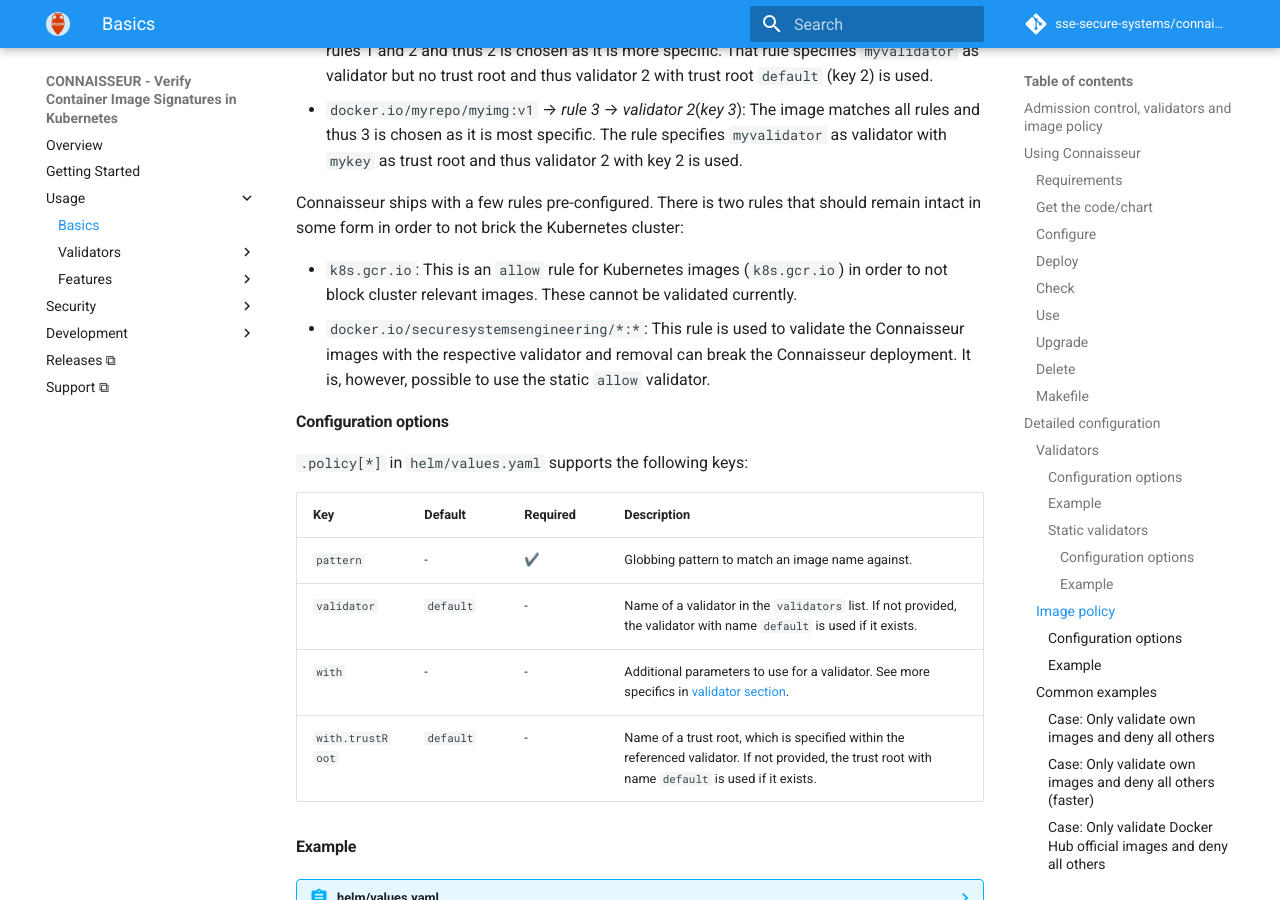
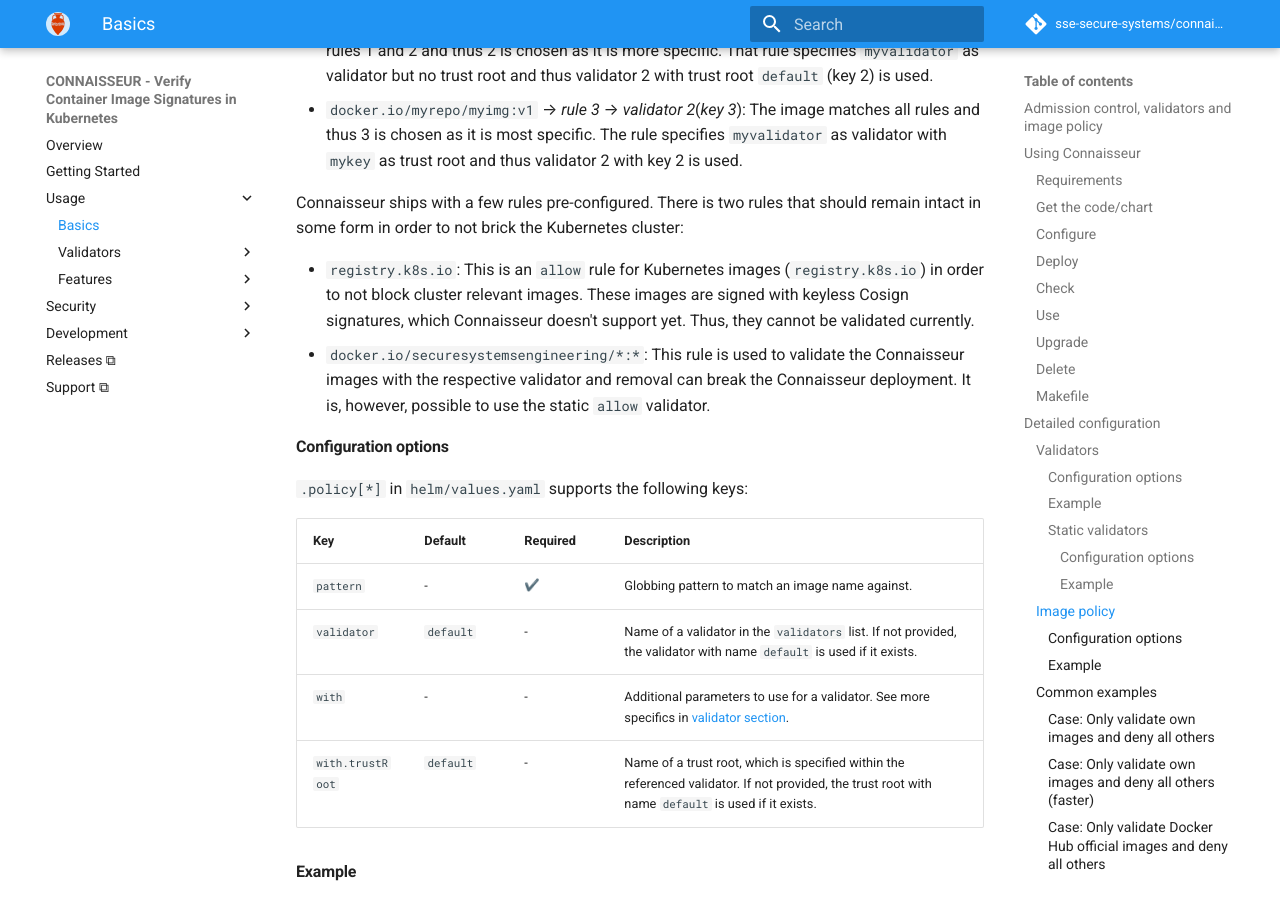
Before and after one commit to sse-secure-systems/connaisseur, an MkDocs documentation site: the page built from docs/basics.md, in a window 1280 px wide and 900 px high, scrolled down 8304 px. Built offline with MkDocs 1.6.1 and Material for MkDocs 9.7.7, drawn with Linux system fonts in a browser that asks for light colours; emoji names are drawn with the system emoji font; comment, search, counter and statistics services are not loaded; the version menu is left out.

Commit message:
update: Update k8s image registry in default policy
Context: https://kubernetes.io/blog/2023/03/10/image-registry-redirect/

```diff
--- a/docs/basics.md
+++ b/docs/basics.md
@@ -414,7 +414,7 @@
 Connaisseur ships with a few rules pre-configured.
 There is two rules that should remain intact in some form in order to not brick the Kubernetes cluster:
 
-- `k8s.gcr.io`: This is an `allow` rule for Kubernetes images (`k8s.gcr.io`) in order to not block cluster relevant images. These cannot be validated currently.
+- `registry.k8s.io`: This is an `allow` rule for Kubernetes images (`registry.k8s.io`) in order to not block cluster relevant images. These images are signed with keyless Cosign signatures, which Connaisseur doesn't support yet. Thus, they cannot be validated currently.
 - `docker.io/securesystemsengineering/*:*`: This rule is used to validate the Connaisseur images with the respective validator and removal can break the Connaisseur deployment. It is, however, possible to use the static `allow` validator.
 
 #### Configuration options
@@ -494,7 +494,7 @@
 
       policy:
       - pattern: "*:*"
-      - pattern: "k8s.gcr.io/*:*"
+      - pattern: "registry.k8s.io/*:*"
         validator: allow
       - pattern: "docker.io/securesystemsengineering/*:*"
         validator: dockerhub_basics
@@ -543,7 +543,7 @@
       - pattern: "*:*"
         validator: deny
       - pattern: "docker.io/myrepo/*:*"
-      - pattern: "k8s.gcr.io/*:*"
+      - pattern: "registry.k8s.io/*:*"
         validator: allow
       - pattern: "docker.io/securesystemsengineering/*:*"
         validator: dockerhub_basics
@@ -592,7 +592,7 @@
         validator: dockerhub_basics
         with:
           trustRoot: docker_official
-      - pattern: "k8s.gcr.io/*:*"
+      - pattern: "registry.k8s.io/*:*"
         validator: allow
       - pattern: "docker.io/securesystemsengineering/*:*"
         validator: dockerhub_basics
@@ -638,7 +638,7 @@
         validator: dockerhub_basics
         with:
           trustRoot: docker_official
-      - pattern: "k8s.gcr.io/*:*"
+      - pattern: "registry.k8s.io/*:*"
         validator: allow
       - pattern: "docker.io/securesystemsengineering/*:*"
         validator: dockerhub_basics
@@ -667,7 +667,7 @@
         validator: deny
       - pattern: "docker.io/myrepo/*:*"
         validator: allow
-      - pattern: "k8s.gcr.io/*:*"
+      - pattern: "registry.k8s.io/*:*"
         validator: allow
       - pattern: "docker.io/securesystemsengineering/*:*"
         validator: allow
```
Also changed, not shown: 12 other files.
